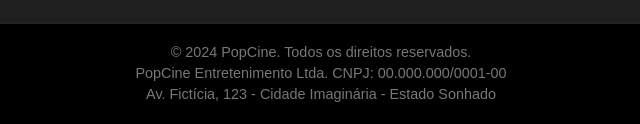
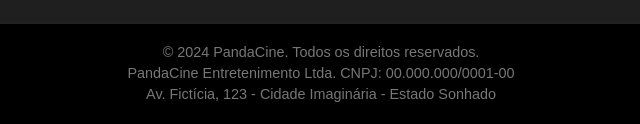
Before and after one commit to FelypeMaschio/CP-2-HTML-CSS-, a plain HTML site: page HTML/contato.html in a window 1280 px wide. Shown: the part 1038-1162 px from the top of the page, 319-959 px from the left. Drawn offline with Linux system fonts and the light colour scheme.

Commit message:
second commit

```diff
--- a/HTML/contato.html
+++ b/HTML/contato.html
@@ -59,8 +59,8 @@
     </main>
 
     <footer>
-        <p>&copy; 2024 PopCine. Todos os direitos reservados.</p>
-        <p>PopCine Entretenimento Ltda. CNPJ: 00.000.000/0001-00</p>
+        <p>&copy; 2024 PandaCine. Todos os direitos reservados.</p>
+        <p>PandaCine Entretenimento Ltda. CNPJ: 00.000.000/0001-00</p>
         <p>Av. Fictícia, 123 - Cidade Imaginária - Estado Sonhado</p>
     </footer>
 </body>
```
Also changed, not shown: HTML/categorias.html (+2 -2 lines), HTML/series_individuais/outerbanks.html (+2 -2 lines), index.html (+3 -3 lines), INTEGRANTES.txt.
